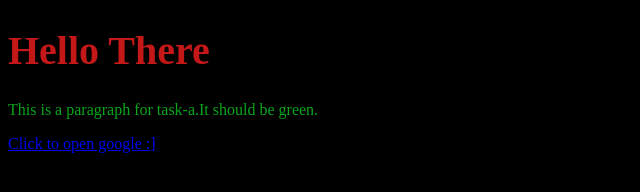
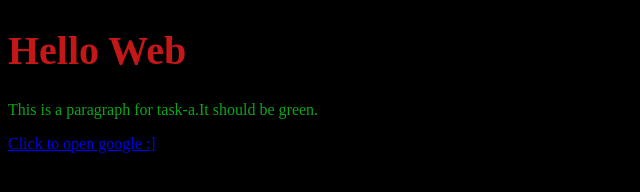
Before and after one commit to Mehdi-Mor/BasicsOfWebDev, a plain HTML site: page task-a/index.html in a window 1280 px wide. Shown: the full height of the page, 0-640 px from the left. Drawn offline with Linux system fonts and the light colour scheme.

Commit message:
Changing task-a< h1>

```diff
--- a/task-a/index.html
+++ b/task-a/index.html
@@ -11,7 +11,7 @@
   Author: Mehdi Tahari
   Date: 2025-09-22
   -->
-  <h1>Hello There</h1>
+  <h1>Hello Web</h1>
   <p>This is a paragraph for task-a.It should be green.</p>
   <a href="https://www.google.com">Click to open google :]</a>
 
```
